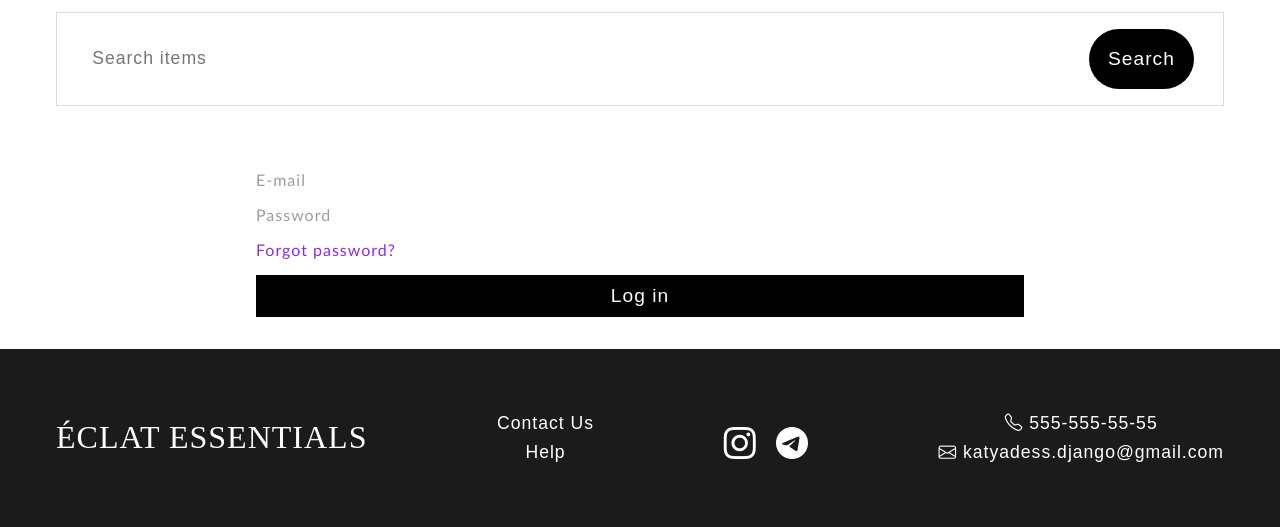
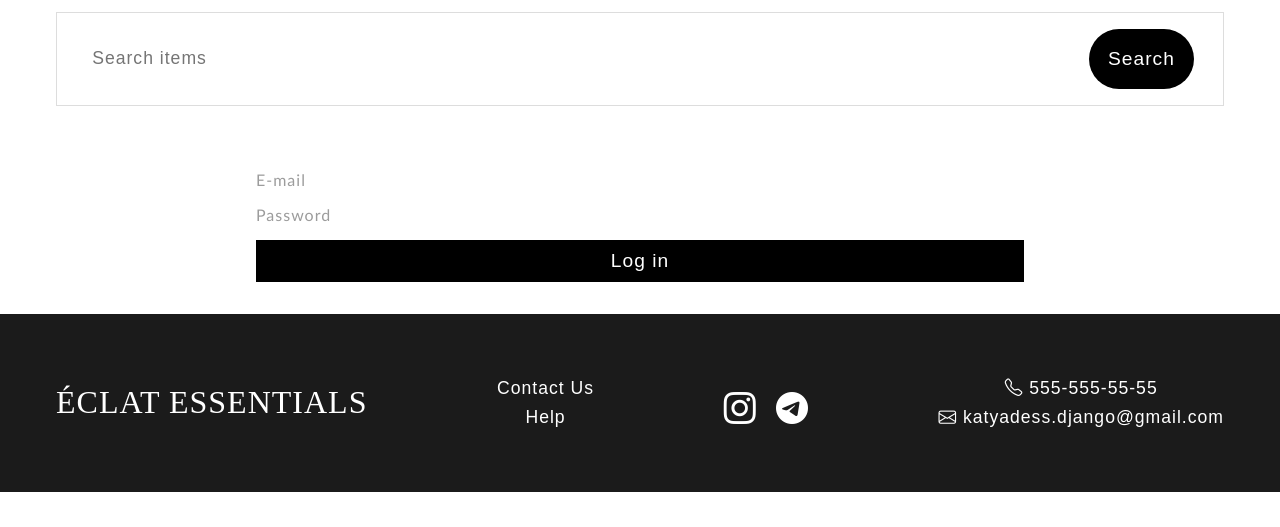
Before and after one commit to katyadess/diploma, a Django app: template templates/registration/login.html in a window 1280 px wide. Shown: the part 395-922 px from the top of the page. After the commit the page ends 887 px from the top, so only its background shows below. Run offline with Django 5.2, Linux system fonts and the light colour scheme; the template is opened without the code that fills it, so the values that code supplies are empty.

Commit message:
commit changes

```diff
--- a/plans.txt
+++ b/plans.txt
@@ -10,5 +10,3 @@ Add autofill for city and street
 
 red color = #ff5252
 do Cart Persistence on Logout
-create task schedulers for order statuses
-create forgot password functionality
--- a/templates/registration/login.html
+++ b/templates/registration/login.html
@@ -14,7 +14,6 @@
             {{form.password}}
         </div>
 
-        <a class="reset-password">Forgot password?</a>
         <button class='login-button' type="submit" name='login'>Log in</button>
 
     </form>
--- a/templates/shop/base.html
+++ b/templates/shop/base.html
@@ -98,7 +98,7 @@
                                         <input type="password" id="password" name="password" required>
                                     </div>
 
-                                    <a class="reset-password">Forgot password?</a>
+
                                     <button class='login-button' type="submit" name='login'>Log in</button>
 
                                 </form>
```
Also changed, not shown: db.sqlite3.
